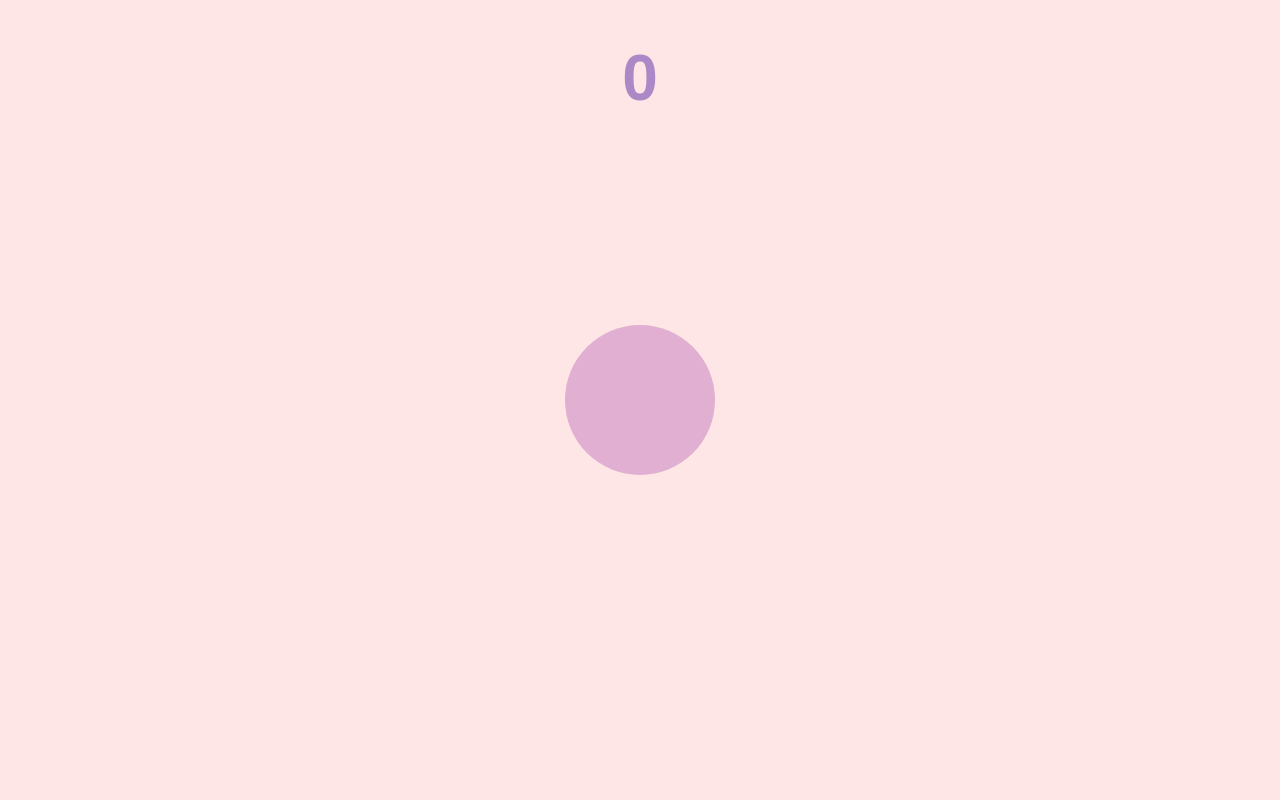
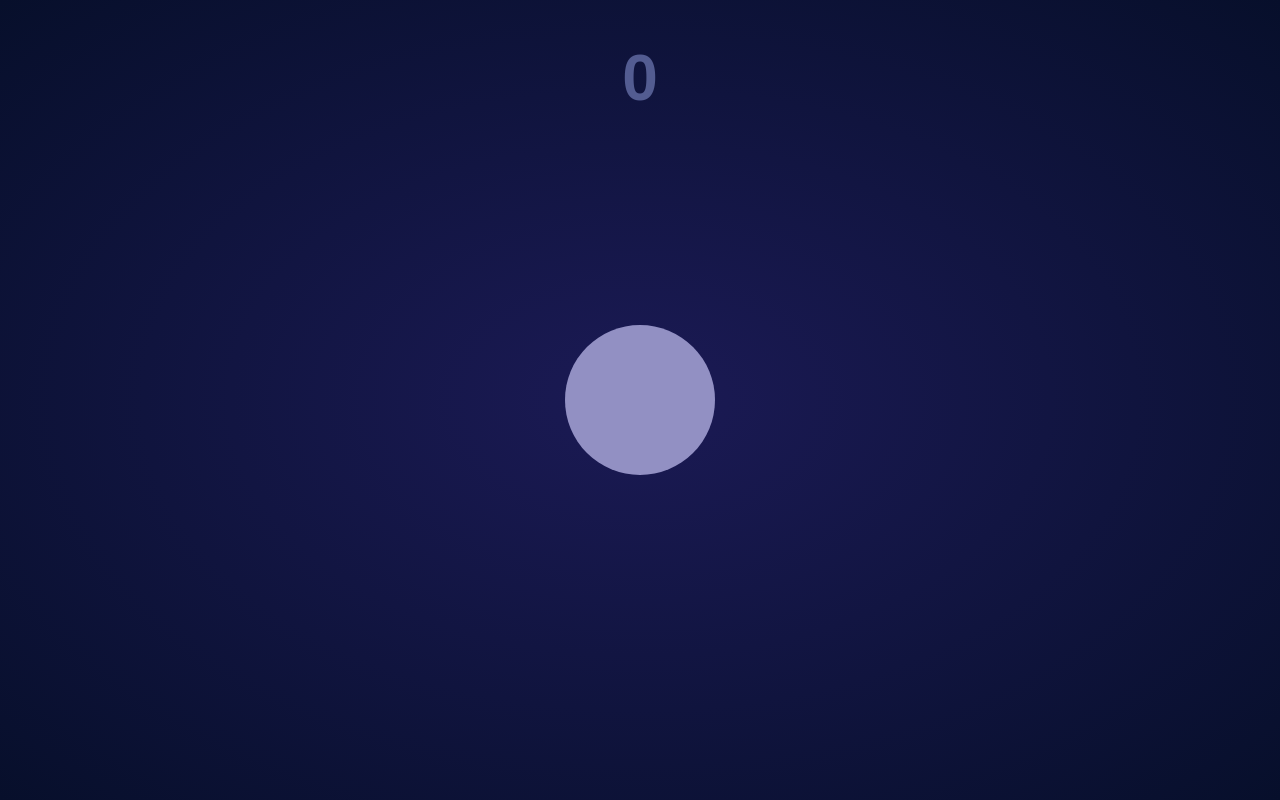
Before and after one commit to YummyFran/box-click-game-2, a plain HTML site: page index.html in a window 1280 px wide. Drawn offline with Linux system fonts and the light colour scheme.

Commit message:
Adjusted colors

```diff
--- a/index.html
+++ b/index.html
@@ -13,7 +13,7 @@
 
         canvas {
             display: block;
-            background-color: #FFE6E6;
+            background-image: radial-gradient(#1B1A55, #070F2B );
         }
     </style>
 </head>
--- a/script.js
+++ b/script.js
@@ -109,7 +109,7 @@ class Sprite {
 
     draw() {
         ctx.beginPath()
-        ctx.fillStyle = '#E1AFD1'
+        ctx.fillStyle = '#9290C3'
         ctx.arc(this.x, this.y, this.r, 0, Math.PI * 2)
         ctx.fill()
     }
@@ -147,7 +147,7 @@ class Score {
     draw() {
         ctx.font = '800 64px Arial'
         ctx.textAlign = 'center'
-        ctx.fillStyle = '#AD88C6'
+        ctx.fillStyle = '#535C91'
         ctx.fillText(this.value, canvas.width / 2,  100)
     }
 }
```
